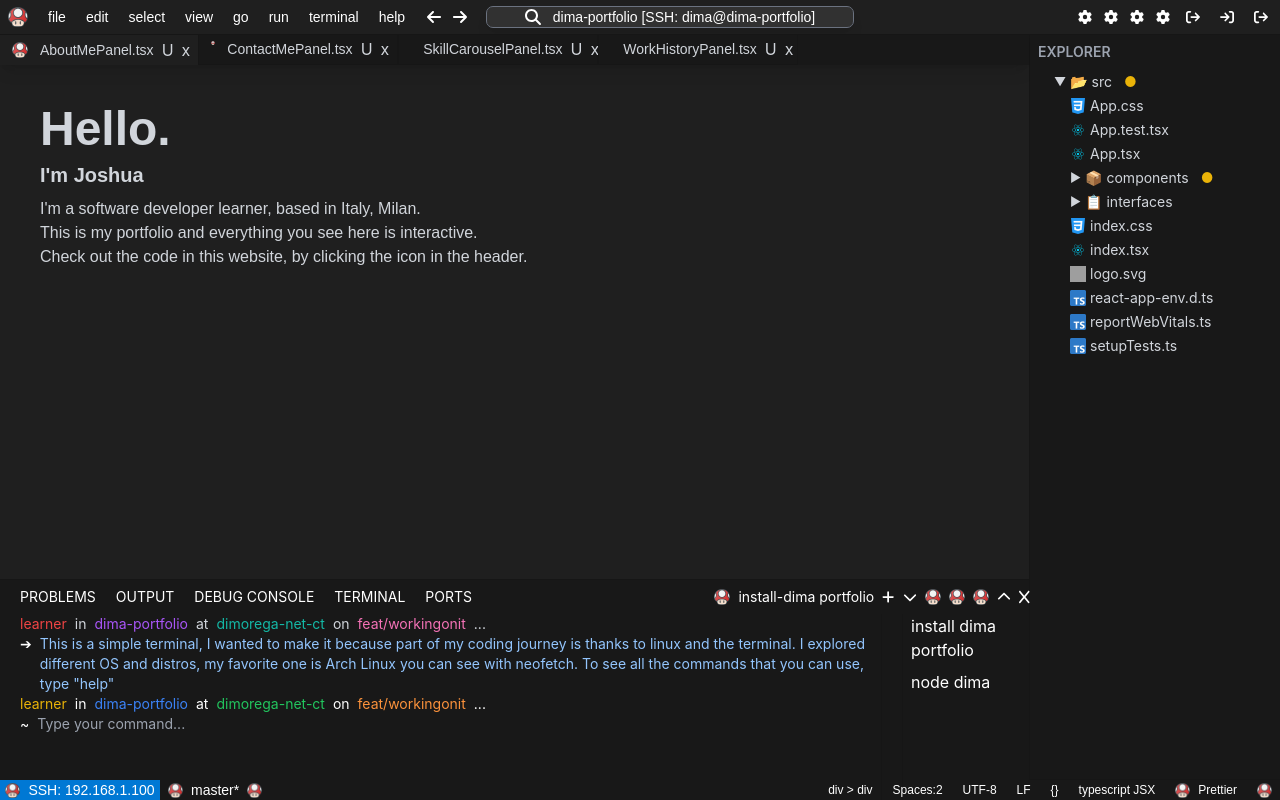
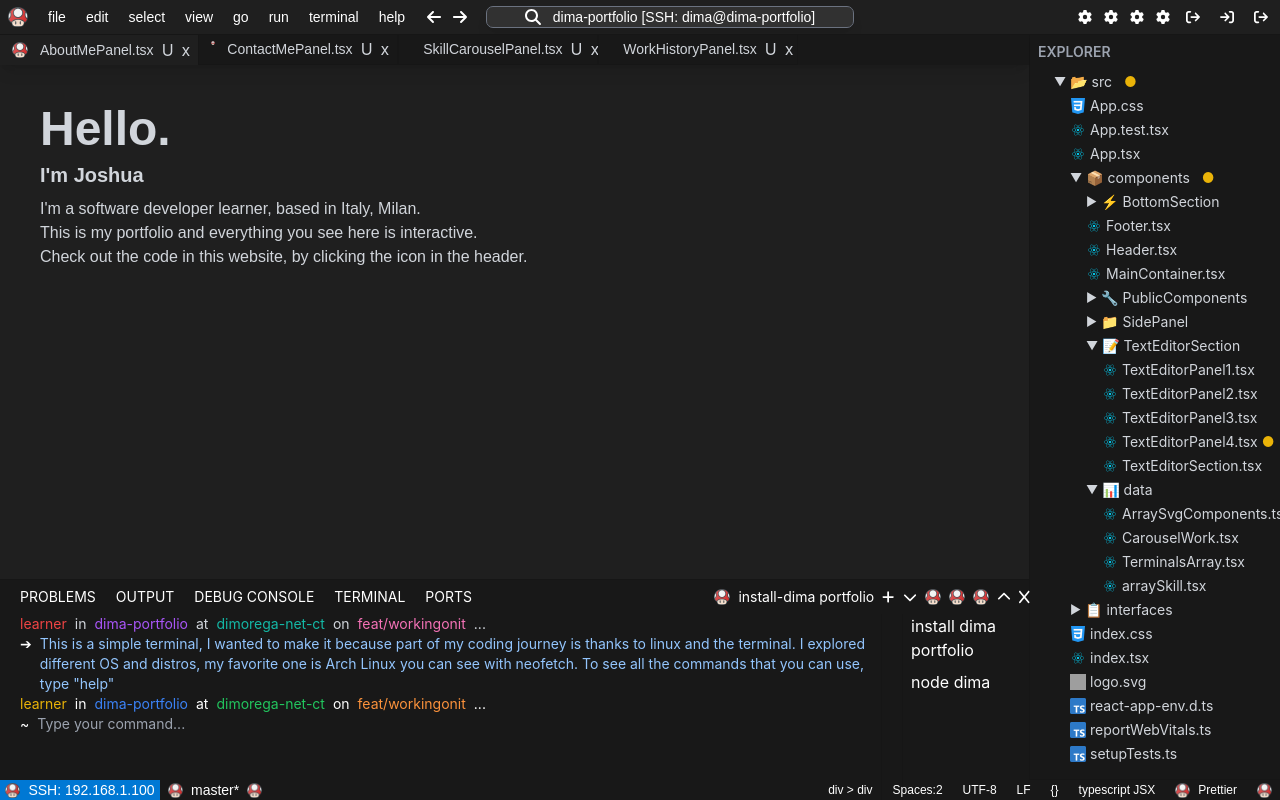
Before and after one commit to MindfulLearner/dima-portfolio, a React (Create React App) app: page / in a window 1280 px wide. Built offline with nearby package versions, Linux system fonts and the light colour scheme; grey boxes are pictures that could not be loaded.

Commit message:
chore/sidepanelfeatadded

```diff
--- a/src/App.tsx
+++ b/src/App.tsx
@@ -5,6 +5,7 @@ import MainContainer from "./components/MainContainer";
 import Footer from "./components/Footer";
 import SidePanel from "./components/SidePanel/SidePanel";
 import ResponsiveLaptopPage from "./components/ResponsivePages/LaptopResponsive/ResponsiveLaptopPage";
+import { TabProvider } from './context/TabContext';
 
 export const App = () => {
   const [isLaptop, setIsLaptop] = useState(false);
@@ -18,6 +19,7 @@ export const App = () => {
   }, []);
 
   return (
+    <TabProvider>
       <div className="App">
         <div className="w-full h-screen bg-red-500">
           {isLaptop ? <ResponsiveLaptopPage /> : <>
@@ -27,5 +29,6 @@ export const App = () => {
           </>}
         </div>
       </div>
+    </TabProvider>
   );
 }
--- a/src/components/SidePanel/SidePanel.tsx
+++ b/src/components/SidePanel/SidePanel.tsx
@@ -1,5 +1,6 @@
-import React, { useState } from "react";
+import React, { useState, useRef } from "react";
 import { arraySkill } from "../data/arraySkill";
+import { useTab } from '../../context/TabContext';
 
 interface FileItem {
   name: string;
@@ -8,7 +9,18 @@ interface FileItem {
 }
 
 function SidePanel() {
-  const [expandedFolders, setExpandedFolders] = useState<Set<string>>(new Set(["src"]));
+  const [expandedFolders, setExpandedFolders] = useState<Set<string>>(new Set([
+    "src",
+    "src/components",
+    "src/components/TextEditorSection",
+    "src/components/data"
+  ]));
+
+  const [selectedFile, setSelectedFile] = useState<string | null>(null);
+
+  const selectedElementRef = useRef<HTMLDivElement>(null);
+
+  const { addTab } = useTab();
 
   const fileStructure: FileItem[] = [
     {
@@ -195,12 +207,22 @@ function SidePanel() {
     return items.map((item) => {
       const currentPath = path ? `${path}/${item.name}` : item.name;
       const isExpanded = expandedFolders.has(currentPath);
+      const isSelected = selectedFile === currentPath;
 
       return (
         <div key={currentPath} className="ml-4">
           <div
-            className="flex items-center gap-1 hover:bg-gray-700 px-2 py-0.5 cursor-pointer text-gray-300"
-            onClick={() => item.type === "folder" && toggleFolder(currentPath)}
+            ref={isSelected ? selectedElementRef : null}
+            className={`flex items-center gap-1 px-2 py-0.5 cursor-pointer text-gray-300
+              ${isSelected ? 'bg-blue-800' : 'hover:bg-gray-700'}`}
+            onClick={(e) => {
+              if (item.type === "folder") {
+                toggleFolder(currentPath);
+              } else {
+                setSelectedFile(currentPath);
+                addTab(currentPath);
+              }
+            }}
           >
             {item.type === "folder" && (
               <span className="text-xs">{isExpanded ? "▼" : "▶"}</span>
@@ -229,6 +251,15 @@ function SidePanel() {
     });
   };
 
+  React.useEffect(() => {
+    if (selectedElementRef.current) {
+      selectedElementRef.current.scrollIntoView({
+        behavior: 'smooth',
+        block: 'nearest'
+      });
+    }
+  }, [selectedFile]);
+
   return (
     <div className="w-[250px] h-[calc(100vh-34px-21px)] bg-sidePanelColor overflow-y-auto terminal-scroll">
       <div className="p-2 text-gray-400 text-sm font-semibold">EXPLORER</div>
--- /dev/null
+++ b/src/context/TabContext.tsx
@@ -0,0 +1,85 @@
+import React, { createContext, useContext, useState } from 'react';
+
+interface Tab {
+  id: string;
+  path: string;
+  label: string;
+  isActive: boolean;
+}
+
+interface TabContextType {
+  tabs: Tab[];
+  activeTab: string | null;
+  addTab: (path: string) => void;
+  removeTab: (id: string) => void;
+  setActiveTab: (id: string) => void;
+}
+
+const TabContext = createContext<TabContextType | undefined>(undefined);
+
+export function TabProvider({ children }: { children: React.ReactNode }) {
+  const [tabs, setTabs] = useState<Tab[]>([]);
+  const [activeTab, setActiveTab] = useState<string | null>(null);
+
+  const addTab = (path: string) => {
+    const existingTab = tabs.find(tab => tab.path === path);
+    if (existingTab) {
+      setActiveTab(existingTab.id);
+      return;
+    }
+
+    const newTab: Tab = {
+      id: `tab-${Date.now()}`,
+      path,
+      label: path.split('/').pop() || path,
+      isActive: true,
+    };
+
+    setTabs(prevTabs =>
+      prevTabs.map(tab => ({ ...tab, isActive: false })).concat(newTab)
+    );
+    setActiveTab(newTab.id);
+  };
+
+  const removeTab = (id: string) => {
+    setTabs(prevTabs => {
+      const newTabs = prevTabs.filter(tab => tab.id !== id);
+      if (activeTab === id && newTabs.length > 0) {
+        setActiveTab(newTabs[newTabs.length - 1].id);
+      }
+      return newTabs;
+    });
+  };
+
+  const handleSetActiveTab = (id: string) => {
+    setTabs(prevTabs =>
+      prevTabs.map(tab => ({
+        ...tab,
+        isActive: tab.id === id
+      }))
+    );
+    setActiveTab(id);
+  };
+
+  return (
+    <TabContext.Provider
+      value={{
+        tabs,
+        activeTab,
+        addTab,
+        removeTab,
+        setActiveTab: handleSetActiveTab
+      }}
+    >
+      {children}
+    </TabContext.Provider>
+  );
+}
+
+export function useTab() {
+  const context = useContext(TabContext);
+  if (context === undefined) {
+    throw new Error('useTab must be used within a TabProvider');
+  }
+  return context;
+}
```
Lines whose indentation alone changed are shown as unchanged.
